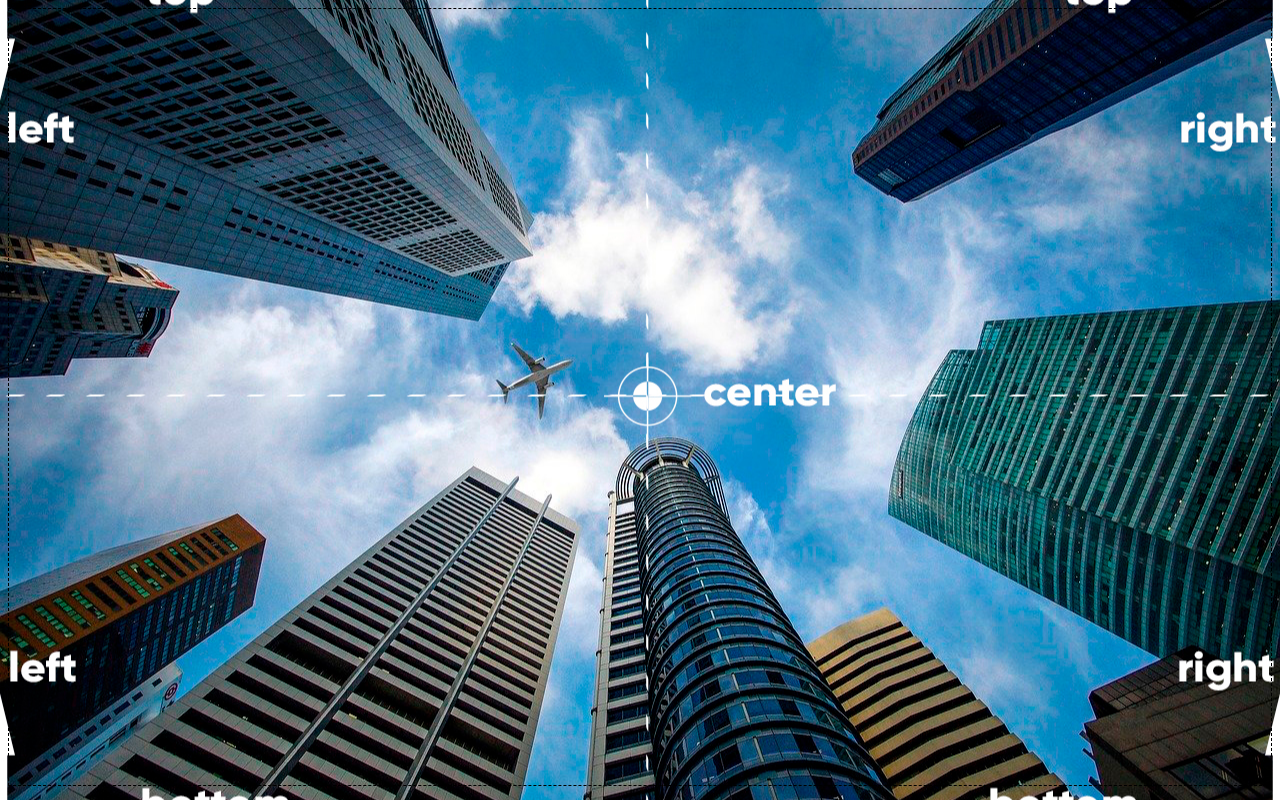
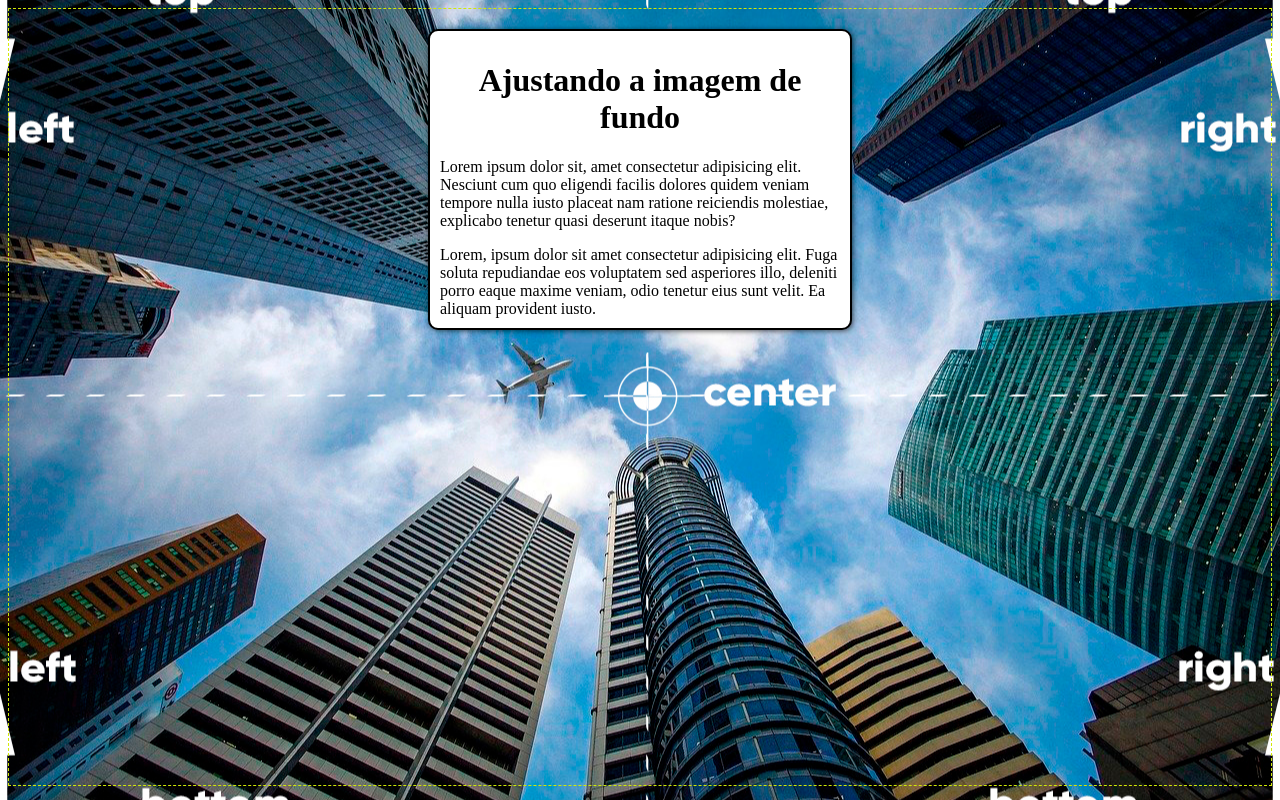
Before and after one commit to ericowanderlima/exe022, a plain HTML site: page fundo-01.html in a window 1280 px wide. Drawn offline with Linux system fonts and the light colour scheme.

Commit message:
atualizei a imagem de fundo

```diff
--- a/fundo-01.html
+++ b/fundo-01.html
@@ -6,14 +6,34 @@
     <title>Pposicionando Imagens</title>
 <style>
     body{
+        background-color: black;
         background-image: url(imagens/wallpaper003.jpg);
         height: 97vh;
-        border: 1px dashed black;
+        border: 1px dashed rgb(209, 232, 7);
+        background-size: cover;
         background-position: center;
+    }
+
+    main{
+        background-color: white;
+        width: 400px;
+        border-radius: 10px;
+        margin: auto;
+        padding: 10px;
+        margin-top: 20px;
+        border: 2px solid black;
+        box-shadow: 1px 1px 5px rgba(0, 0, 0, 0.635);
+    }
+    h1{
+        text-align: center;
     }
 </style>
 </head>
 <body>
-
+    <main>
+        <h1>Ajustando a imagem de fundo</h1>
+        <p>Lorem ipsum dolor sit, amet consectetur adipisicing elit. Nesciunt cum quo eligendi facilis dolores quidem veniam tempore nulla iusto placeat nam ratione reiciendis molestiae, explicabo tenetur quasi deserunt itaque nobis?</p>
+        Lorem, ipsum dolor sit amet consectetur adipisicing elit. Fuga soluta repudiandae eos voluptatem sed asperiores illo, deleniti porro eaque maxime veniam, odio tenetur eius sunt velit. Ea aliquam provident iusto.
+    </main>
 </body>
 </html>
```
